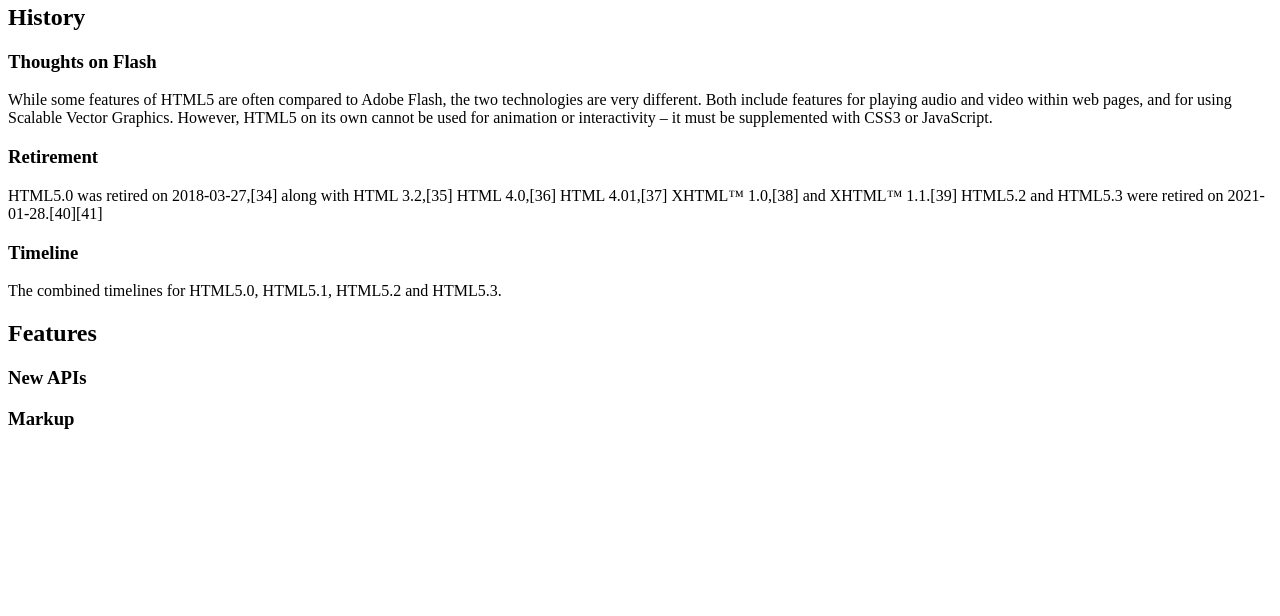
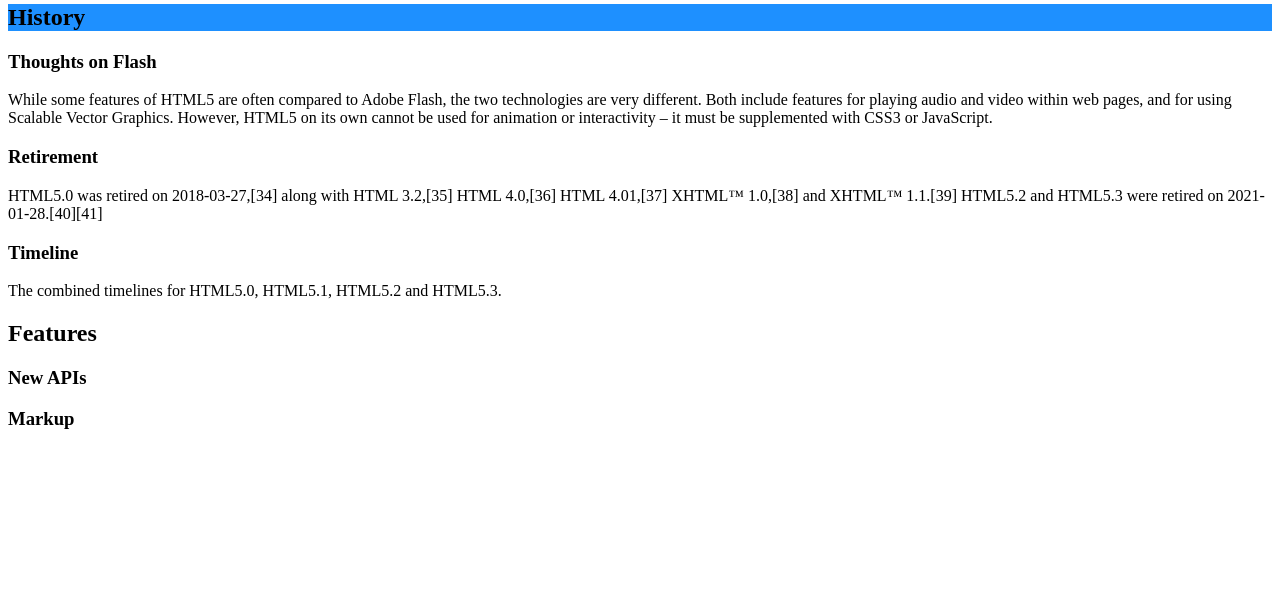
Before and after one commit to sharshar01/IMED265-Collaboration-Spring2023, a plain HTML site: page index.html in a window 1280 px wide. Shown: the part 184-800 px from the top of the page. Drawn offline with Linux system fonts and the light colour scheme.

Commit message:
Update index.html

```diff
--- a/index.html
+++ b/index.html
@@ -13,7 +13,7 @@
 		</a>
 
 
-		<h2>History</h2>
+		<h2 style="background-color:DodgerBlue;">History</h2>
 			<h3>Thoughts on Flash</h3>
 			<p>While some features of HTML5 are often compared to Adobe Flash, the two technologies are very different. Both include features for playing audio and video within web pages, and for using Scalable Vector Graphics. However, HTML5 on its own cannot be used for animation or interactivity – it must be supplemented with CSS3 or JavaScript. </p>
 
```
